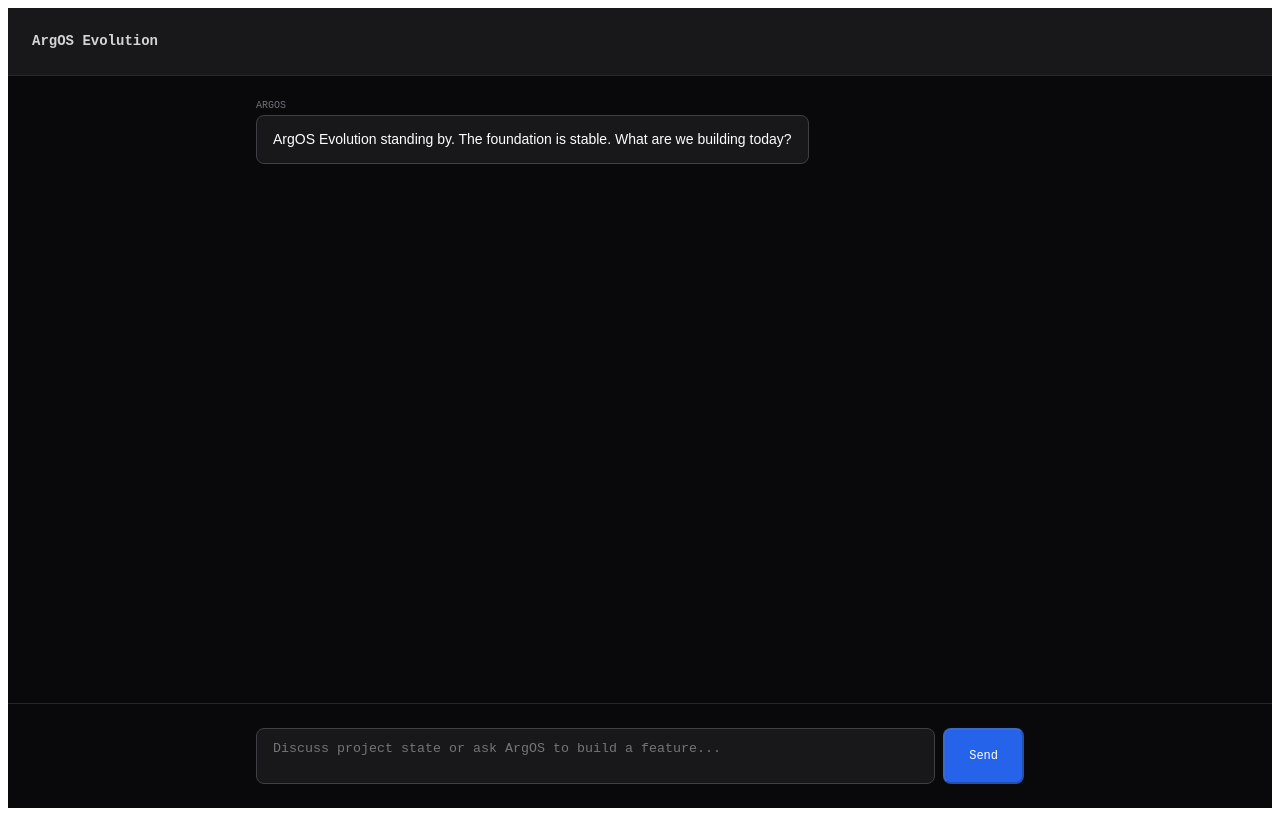
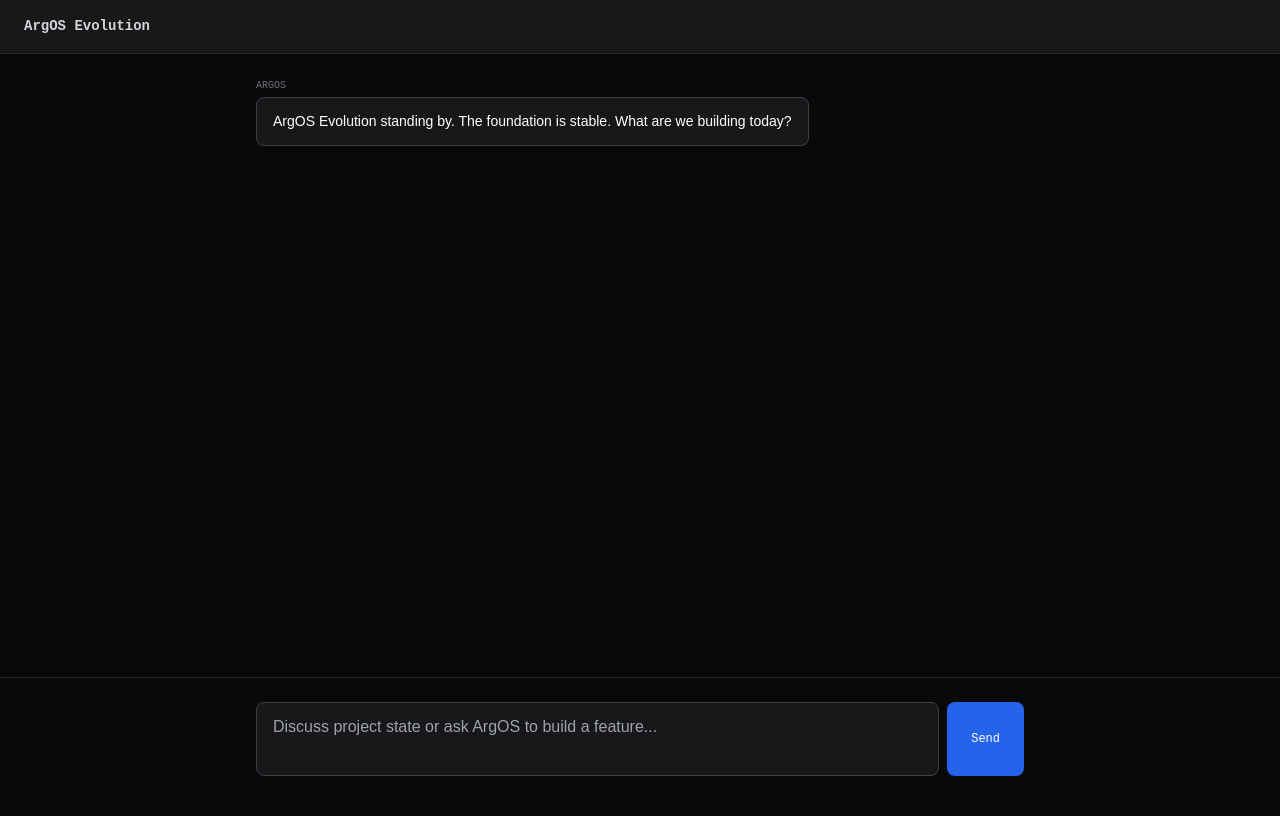
Before and after one commit to Kelziejordan/ArgOS-Argus-Studio, a Next.js app: page / in a window 1280 px wide. Built offline with nearby package versions, Linux system fonts and the light colour scheme.

Commit message:
Update layout.tsx

```diff
--- a/app/layout.tsx
+++ b/app/layout.tsx
@@ -1,14 +1,19 @@
 import type { Metadata } from 'next'
+import './globals.css'
 
 export const metadata: Metadata = {
   title: 'ArgOS x ARGUS Studio',
-  description: 'The AI Development Studio is now live.',
+  description: 'Dual-agent AI development platform. ArgOS orchestrates. ARGUS builds.',
 }
 
 export default function RootLayout({ children }: { children: React.ReactNode }) {
   return (
     <html lang="en">
-      <body>
+      <head>
+        <meta name="color-scheme" content="dark" />
+        <meta name="theme-color" content="#09090b" />
+      </head>
+      <body className="bg-zinc-950 text-zinc-100 antialiased overflow-hidden">
         {children}
       </body>
     </html>
```
